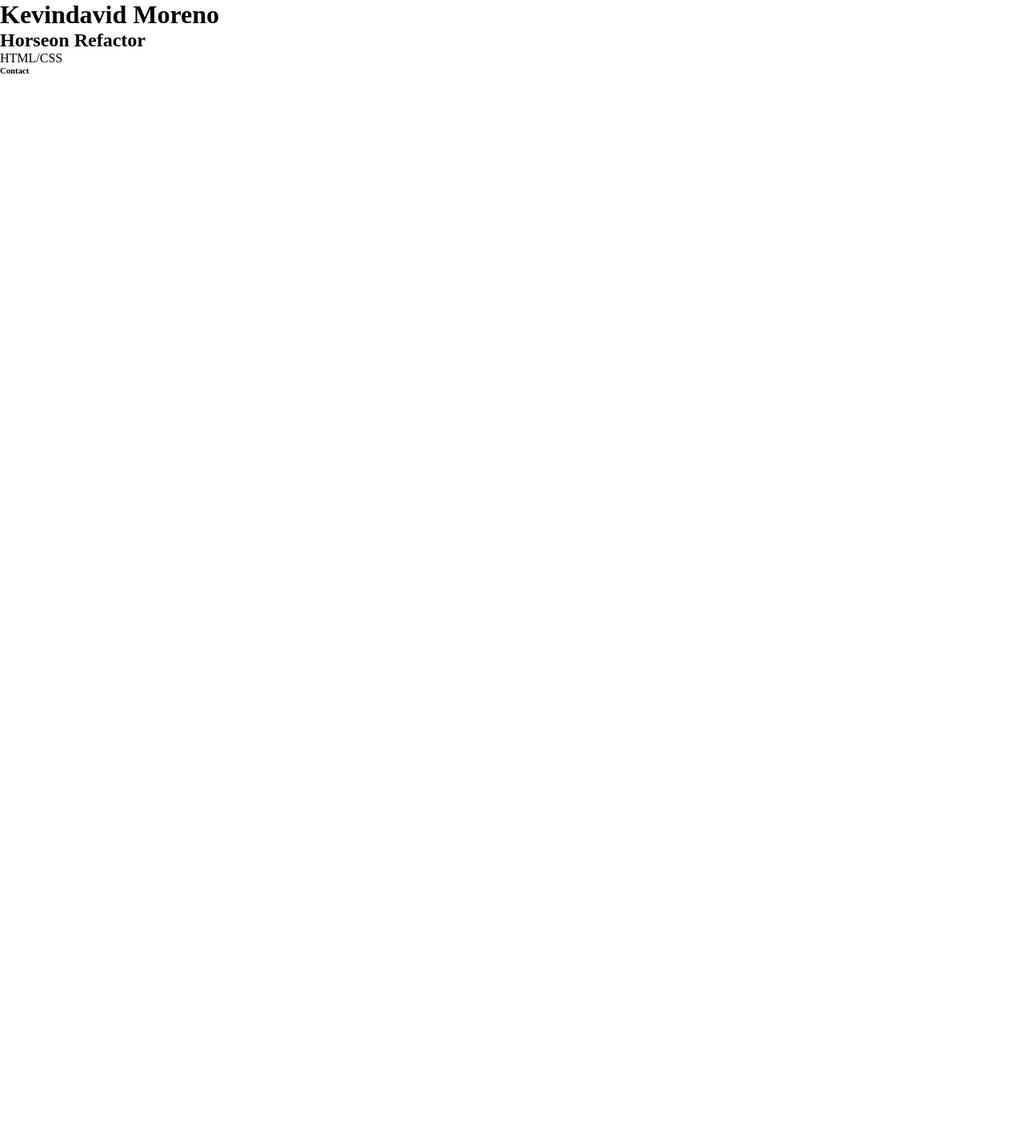
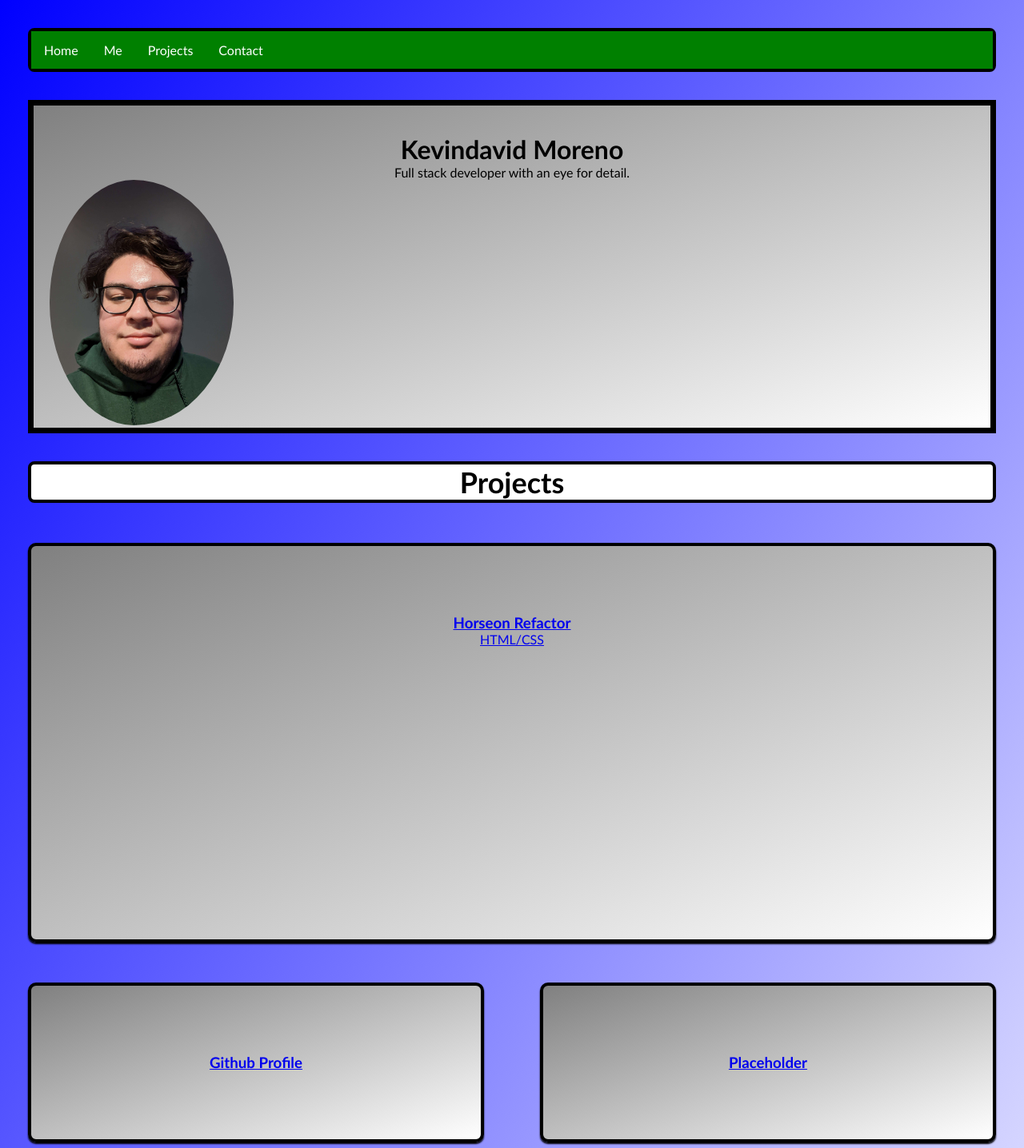
Before and after one commit to ClassyKD/personal-portfolio, a plain HTML site: page index.html in a window 1280 px wide. Shown: the top 1436 px of the page at 80% size. Before the commit the page ends 800 px from the top, so only its background shows below. Drawn offline with Linux system fonts and the light colour scheme.

Commit message:
First finished push

```diff
--- a/assets/css/style.css
+++ b/assets/css/style.css
@@ -2,4 +2,179 @@
     box-sizing: border-box;
     padding: 0;
     margin: 0;
+    font-family:'Gill Sans', 'Gill Sans MT', 'Calibri', 'Trebuchet MS', sans-serif;
 }
+
+h1 {
+    text-align: center;
+    margin: auto;
+    padding-top: 35px;
+}
+
+h2 {
+    Font-size: 36px;
+    text-align: center;
+    margin: 35px;
+    border: 4px;
+    border-style: solid;
+    border-color: black;
+    border-radius: 8px;
+    background-color: white;
+}
+
+h3 {
+    text-align: center;
+    margin: auto;
+    padding-top: 85px;
+}
+
+h6 {
+    font-size: 36px;
+    text-align: center;
+}
+
+p {
+    text-align: center;
+}
+
+header {
+    border: 7px;
+    border-color: black;
+    border-style: solid;
+    margin: 35px;
+    background-image: linear-gradient(to bottom right, grey, white)
+ }
+
+ ul {
+    list-style-type:none;
+    margin: 0;
+    overflow: hidden;
+    background-color: green;
+ }
+
+ li {
+    float: left;
+ }
+
+ li a {
+    display: block;
+    color: white;
+    text-align: center;
+    padding: 14px 16px;
+    text-decoration: none;
+ }
+
+ li a:hover {
+    background-color: lightgreen;
+    color: black;
+    cursor: pointer;
+ }
+
+section {
+    margin: 35px;
+    border: 4px;
+    border-style: solid;
+    border-color: black;
+    border-radius: 8px;
+}
+
+html {
+    flex: auto;
+    background-image: linear-gradient(to bottom right, blue, white);
+}
+
+footer {
+    margin: 35px;
+    border: 4px;
+    border-style: solid;
+    border-color: black;
+    border-radius: 8px;
+    background-color: white;
+    background-image: linear-gradient(to bottom right, grey, white)
+}
+
+.projects {
+    display: flex;
+    flex-wrap: wrap;
+    flex-direction: row;
+}
+
+.projects section {
+    width: 400px;
+    height: 200px;
+    margin-top: 15px;
+    border-radius: 10px;
+    overflow: hidden;
+    box-shadow: 0 2px 2px;
+    flex: auto;
+    cursor: pointer;
+}
+
+.flex-card {
+    padding: 0;
+    margin: 15px;
+    list-style: none;
+    flex-wrap: wrap;
+    margin: 35px;
+    border: 4px;
+    border-style: solid;
+    border-color: black;
+    border-radius: 8px;
+    background-image: linear-gradient(to bottom right, grey, white)
+}
+
+.projects section:hover {
+    box-shadow: 0 6px 6px;
+    top: -4px;
+    transform: translateY(-4px);
+}
+
+.link {
+    position: absolute;
+    width: 400px;
+    height: 200px;
+    z-index: 1;
+}
+
+.icon-click {
+    width: auto;
+    height: 150px;
+    display: table;
+    margin-left: auto;
+    margin-right: auto;
+}
+
+.icon-click:hover {
+    box-shadow: 8px;
+    cursor: pointer;
+}
+
+#firstapp {
+    width: 900px;
+    height: 500px;
+    margin-top: 15px;
+    background-image: linear-gradient(to bottom right, grey, white)
+}
+
+#profile-pic {
+    width: 250px;
+    border-radius: 50%;
+    padding-left: 20px;
+}
+
+
+@media screen and (max-width: 992) {
+
+}
+
+@media screen and (max-width: 768px) {
+   .flex-card{
+    flex: auto;
+   }
+}
+
+@media screen and  (max-width: 576px) {
+    .flex-card{
+        flex: auto;
+       }
+}
--- a/index.html
+++ b/index.html
@@ -4,25 +4,62 @@
 <head>
     <meta charset="UTF-8" />
     <link rel="stylesheet" href="./assets/css/style.css">
-    <title>Horseon Online Marketing</title>
+    <title>Personal Portfolio</title>
 </head>
 
 <body>
+    <section>
+        <ul>
+            <li><a href="#section-1">Home</a></li>
+            <li><a href="#section-2">Me</a></li>
+            <li><a href="#section-3">Projects</a></li>
+            <li><a href="#section-4">Contact</a></li>
+        </ul>
+    </section>
     <header>
-        <h1>Kevindavid Moreno</h1>
+        <h1 id="section-2">Kevindavid Moreno</h1>
+        <p>Full stack developer with an eye for detail.</p>
+        <img src=".\assets\Images\Me.jpg" alt="Kevin's beautiful face" id="profile-pic">
+
     </header>
-    <section>
-        <h2>Horseon Refactor</h2>
-        <p>HTML/CSS</p>
-    </section>
-    <section>
 
     </section>
-    <section>
-
+    <h2 id="section-3">Projects</h2>
+<div class="projects">
+    <section class="flex-card" id="firstapp">
+        <a href="https://classykd.github.io/horseon-refactor/">
+            <span class="link"></span>
+        <h3>Horseon Refactor</h3>
+        <p>HTML/CSS</p>
+        </a>
     </section>
+    <section class="flex-card">
+        <a href="https://github.com/ClassyKD">
+            <span class="link"></span>
+        <h3>Github Profile</h3>
+        <p></p>
+    </a>
+    </section>
+    <section class="flex-card">
+        <a href="https://archidekt.com/decks/1494076#Phage">
+            <span class="link"></span>
+        <h3>Placeholder</h3>
+        <p></p>
+        </a>
+    </section>
+    <section class="flex-card">
+        <a href="https://archidekt.com/decks/3498893#Tergrid">
+            <span class="link"></span>
+        <h3>Placeholder</h3>
+        <p></p>
+        </a>
+    </section>
+</div>
+    <div></div>
     <footer>
-        <h6>Contact</h6>
+        <h6 id="section-4">Contact</h6>
+       <a href="https://github.com/ClassyKD"><img src=".\assets\Images\GitHub-Logo-700x394.png" alt="git-logo" class="icon-click"></a>
+       <a href="mailto:kdmoreno14@gmail.com?"><img src=".\assets\Images\gmail.png" alt="gmail-logo"  class="icon-click"></a>
     </footer>
 </body>
 
```
Also changed, not shown: assets/Images/GitHub-Logo-700x394.png (added), assets/Images/Me.jpg (added), assets/Images/gmail.png (added), assets/Images/linkedin-logo-png-1826.png (added).
